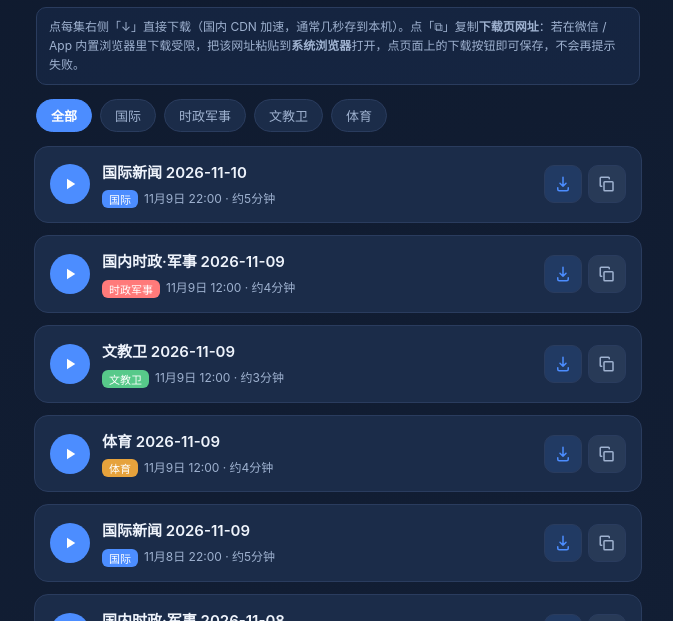
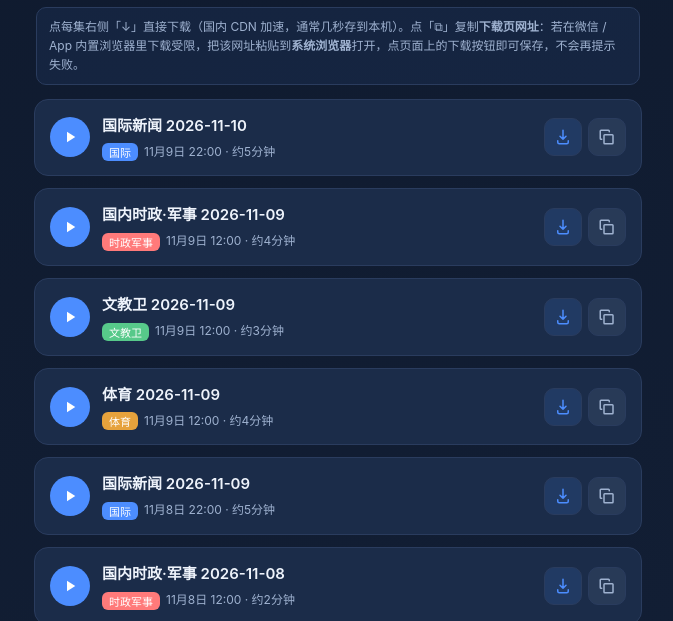
Before and after one commit to wxlkj/daily-news-podcast, a plain HTML site: page docs/index.html in a window 1280 px wide. Shown: the part 159-780 px from the top of the page, without its empty margins (302-975 px from the left). Drawn offline with Linux system fonts and the light colour scheme.

Commit message:
feat: 每日新闻整合为单集，每晚20:00一次发布（全局连续编号）

```diff
--- a/docs/index.html
+++ b/docs/index.html
@@ -205,20 +205,18 @@
     let filter = "all";
 
     // 类目 key -> 展示信息（与 feed.xml 的 <category> 对应）
+    // 现在每天只有一期整合简报（无类目标签），统一显示「每日」；
+    // 旧版带类目的 item 仍按原标签着色，保证历史节目可读。
     const CATS = {
+      daily:             { label: "每日",     color: "#4c8dff" },
       international:      { label: "国际",     color: "#4c8dff" },
       politics_mil:       { label: "时政军事", color: "#ff7a7a" },
       culture_edu_health: { label: "文教卫",   color: "#57c98a" },
       sports:             { label: "体育",     color: "#e6a23c" },
       legacy:             { label: "往期",     color: "#8a9bbd" },
     };
-    const FILTERS = [
-      { key: "all",                 label: "全部" },
-      { key: "international",       label: "国际" },
-      { key: "politics_mil",        label: "时政军事" },
-      { key: "culture_edu_health",  label: "文教卫" },
-      { key: "sports",              label: "体育" },
-    ];
+    // 整合后不再做类目筛选（每天一期），保留此变量仅为兼容旧数据
+    const FILTERS = [{ key: "all", label: "全部" }];
 
     function esc(s) {
       return (s || "").replace(/[&<>"]/g, (c) =>
@@ -424,6 +422,11 @@
 
     function renderFilters() {
       const box = $("filters");
+      // 整合后每天一期、无类目维度，筛选栏无意义 → 隐藏
+      if (!box || FILTERS.length <= 1) {
+        if (box) box.style.display = "none";
+        return;
+      }
       box.innerHTML = "";
       FILTERS.forEach((f) => {
         const el = document.createElement("div");
@@ -499,7 +502,7 @@
           const url = enc ? enc.getAttribute("url") : "";
           const length = enc ? parseInt(enc.getAttribute("length") || "0", 10) : 0;
           const catRaw = (it.querySelector("category") || {}).textContent || "";
-          const cat = CATS[catRaw] ? catRaw : "legacy";
+          const cat = CATS[catRaw] ? catRaw : (catRaw ? "legacy" : "daily");
           const d = parseDate(pub);
           return { title, pub, url, length, cat, ts: d ? d.getTime() : 0 };
         }).sort((a, b) => b.ts - a.ts);
```
